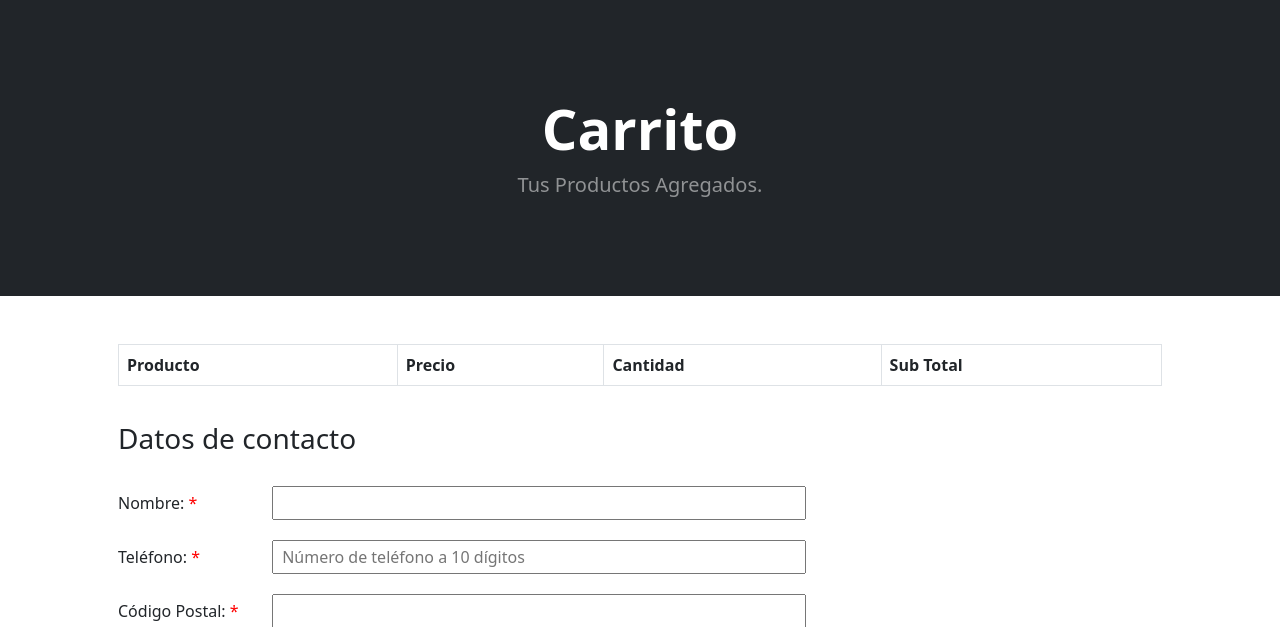
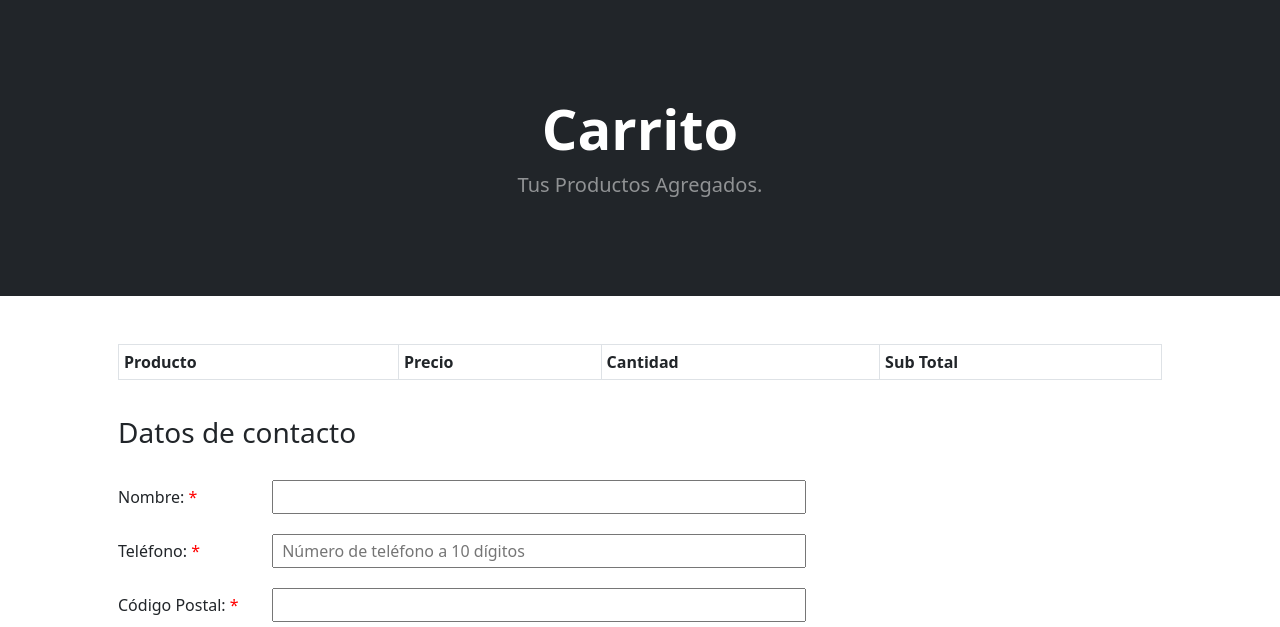
Before and after one commit to ar8enis/Venta, a PHP site: page /carrito.php in a window 1280 px wide. Shown: the part 57-684 px from the top of the page. Run offline with PHP 8.4, Linux system fonts and the light colour scheme; lists and menus that the app fills with data are empty; some libraries are stand-ins or nearby versions.

Commit message:
Estilos
Ajustes menores en los estilos de la tabla "Cotización"

```diff
--- a/assets/js/cotización.js
+++ b/assets/js/cotización.js
@@ -228,10 +228,10 @@ const createQuotationTable = () => {
 
                         html += `
                                 <tr>
-                                    <td>${productName}</td>
-                                    <td style="text-align: right">${MXNCurrency.format(productPrice)}</td>
-                                    <td style="text-align: right">${productQuantity}</td>
-                                    <td style="text-align: right">${MXNCurrency.format(productSubTotal)}</td>
+                                    <td style="padding: 5px;">${productName}</td>
+                                    <td style="padding: 5px;text-align: right">${MXNCurrency.format(productPrice)}</td>
+                                    <td style="padding: 5px;text-align: right">${productQuantity}</td>
+                                    <td style="padding: 5px;text-align: right">${MXNCurrency.format(productSubTotal)}</td>
                                 </tr>`;
 
                         totalArray.push(productSubTotal);
--- a/carrito.php
+++ b/carrito.php
@@ -55,10 +55,10 @@ require_once "config/config.php";
                         <table id="tabla_productos" class="table table-hover table-bordered" style="width: 100%">
                             <thead>
                                 <tr>
-                                    <th style="text-align: left">Producto</th>
-                                    <th style="text-align: left">Precio</th>
-                                    <th style="text-align: left">Cantidad</th>
-                                    <th style="text-align: left">Sub Total</th>
+                                    <th style="text-align: left; padding: 5px">Producto</th>
+                                    <th style="text-align: left; padding: 5px">Precio</th>
+                                    <th style="text-align: left; padding: 5px">Cantidad</th>
+                                    <th style="text-align: left; padding: 5px">Sub Total</th>
                                 </tr>
                             </thead>
                             <tbody id="tblCarrito"></tbody>
```
